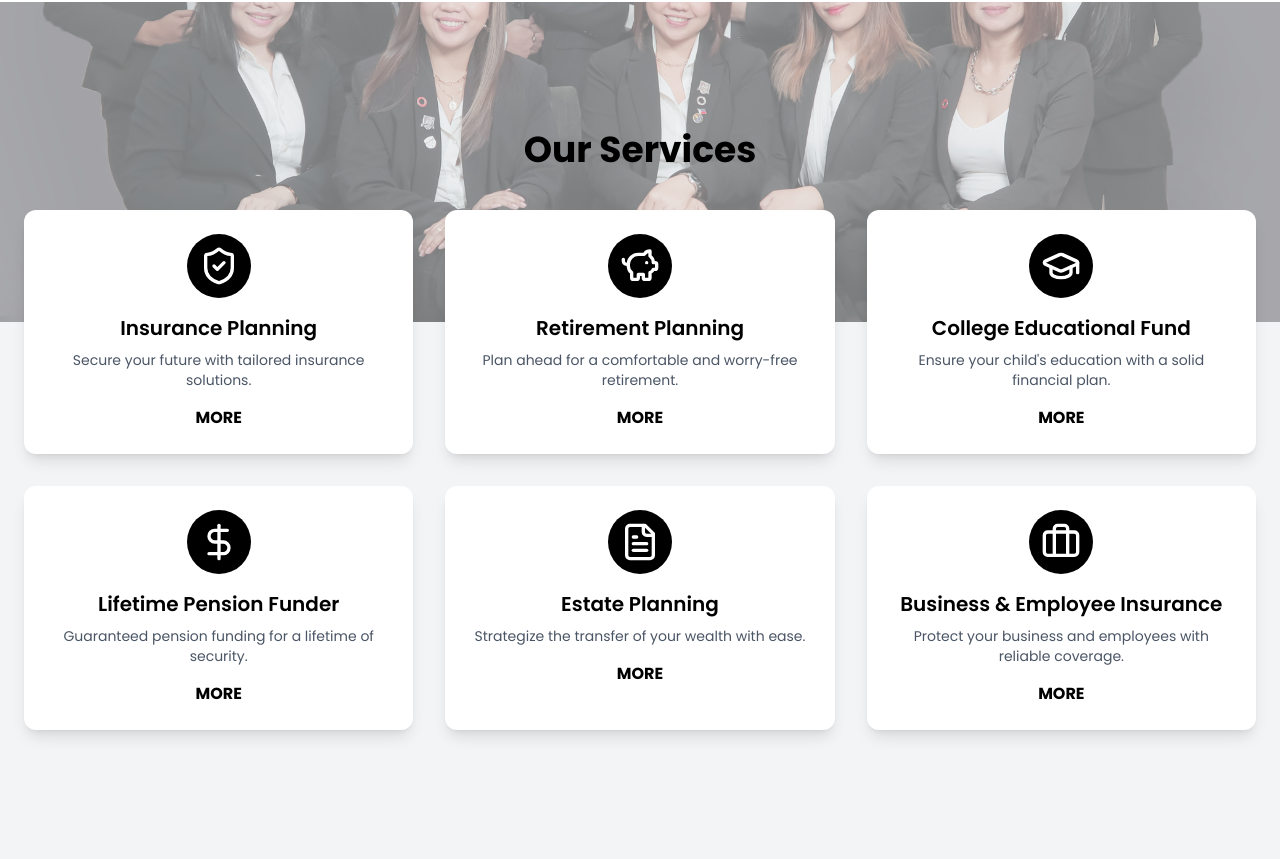
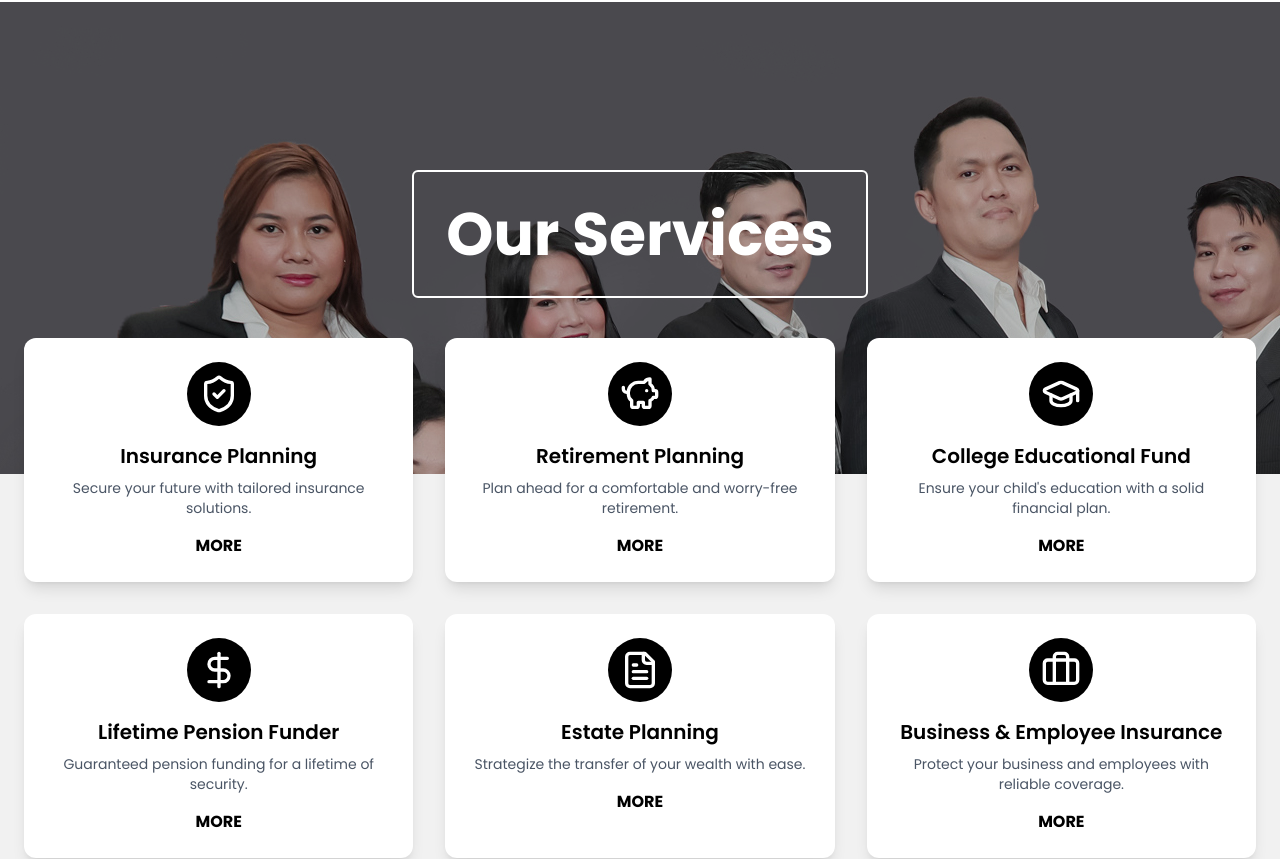
Before and after one commit to Ruthskery/pru_lydes, a Next.js app: page / in a window 1280 px wide. Shown: the part 2993-3852 px from the top of the page. Built offline with nearby package versions, Linux system fonts and the light colour scheme.

Commit message:
Services

```diff
--- a/components/credentials.tsx
+++ b/components/credentials.tsx
@@ -1,8 +1,6 @@
 "use client";
 import React from "react";
 import { ShieldCheck, PiggyBank, GraduationCap, DollarSign, FileText, Briefcase } from "lucide-react";
-import Image from "next/image";
-import backgroundImage from "../public/src/teambg.jpg";
 import { poppins } from "@/public/fonts/fonts";
 
 const expertiseData = [
@@ -16,14 +14,15 @@ const expertiseData = [
 
 const ExpertiseSection = () => {
   return (
-    <div className={`${poppins.className} bg-gray-100 py-32 min-h-screen relative`}>
+    <div className={`${poppins.className} bg-[url(../public/src/teambg.jpg)] py-32 min-h-screen relative bg-initial xl:bg-fixed`}>
       {/* Background Image */}
-      <div className="absolute inset-0 w-full h-60 md:h-80">
-        <Image src={backgroundImage} alt="Background" layout="fill" objectFit="cover" className="opacity-50" />
+      <div className="absolute inset-0 w-full bg-fixed">
+        <div className="w-full h-full p-6 bg-black/20"></div>
+        <div className="w-full absolute bottom-0 bg-[#f1f1f1] h-1/2"></div>
       </div>
 
-      <div className="relative z-10 mx-auto px-6 text-center max-w-7xl">
-        <h2 className="text-4xl font-bold text-black mb-10">Our Services</h2>
+      <div className="relative z-10 mx-auto px-6 text-center max-w-7xl top-10">
+        <h2 className="text-4xl lg:text-5xl xl:text-6xl font-bold text-white mb-10 p-8 inline-block rounded-md border-2 border-solid">Our Services</h2>
 
         <div className="grid grid-cols-1 sm:grid-cols-2 md:grid-cols-3 gap-8">
           {expertiseData.map((item, index) => (
```
